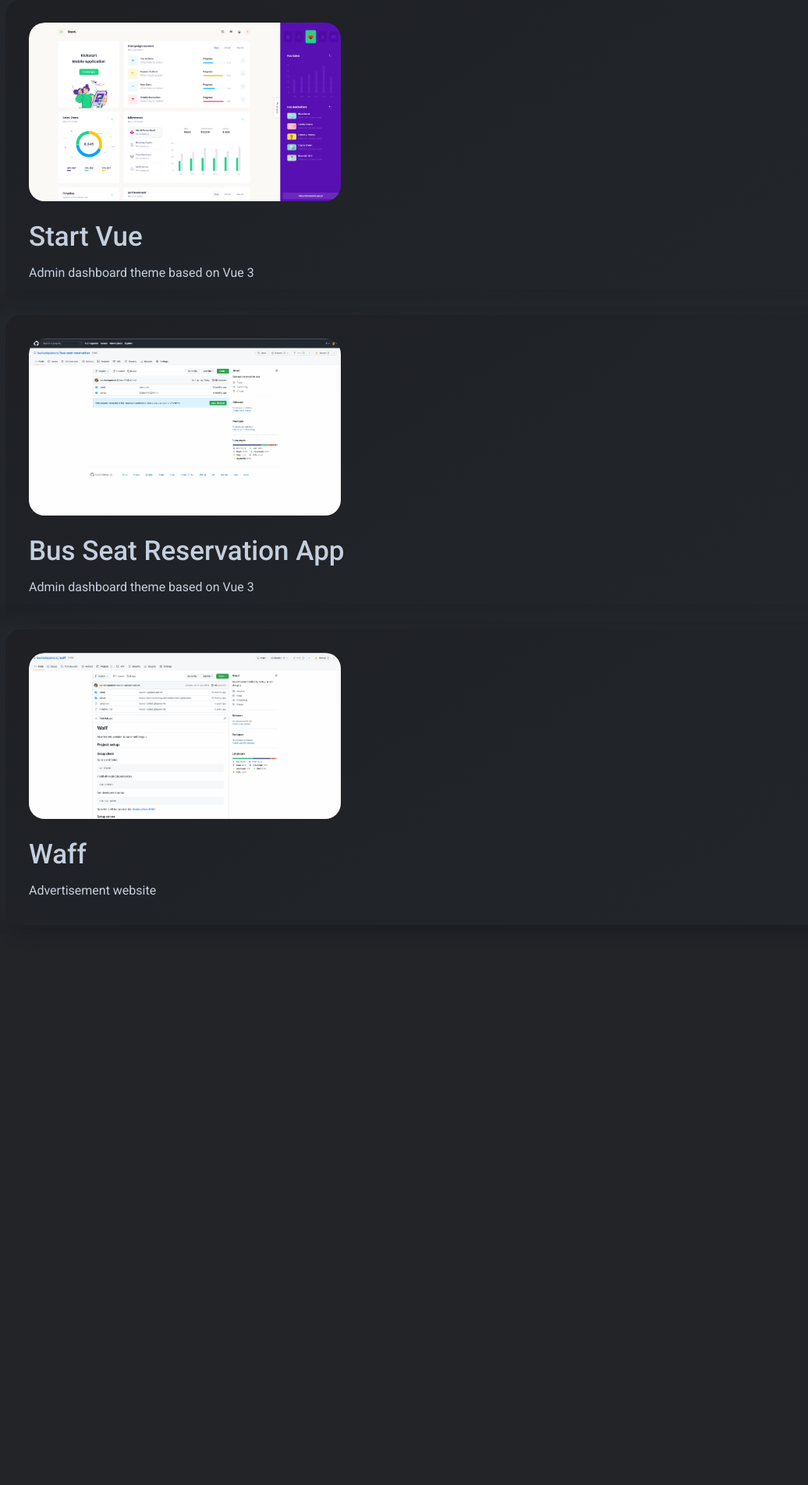
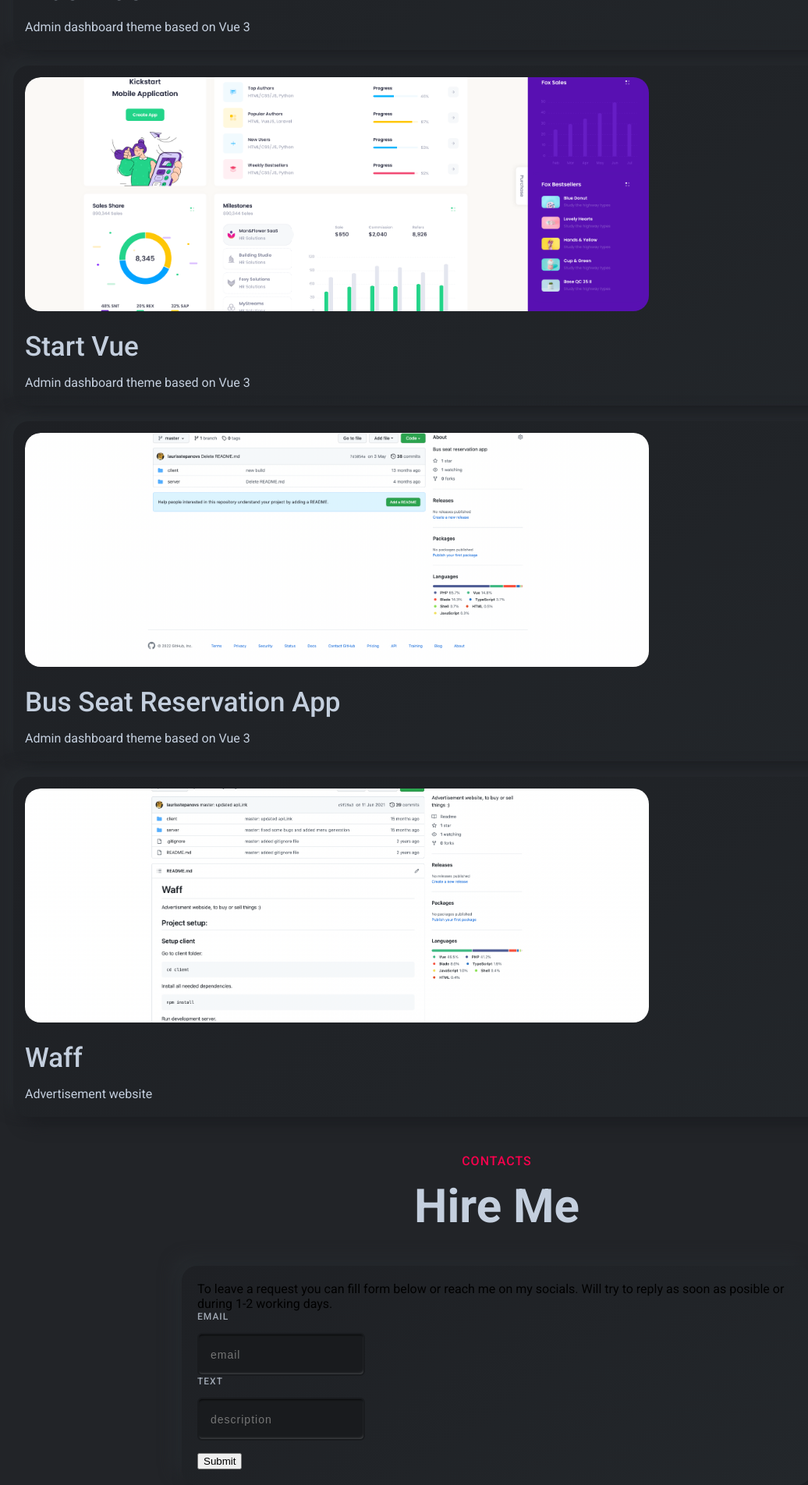
Before and after one commit to laurisstepanovs/laurisstepanovs.github.io, a PHP site: page / in a window 1280 px wide; the page is wider, and only the part inside the window is pictured. Shown: the part 2315-4219 px from the top of that part at 78% size, without its empty margins (3-1039 px from the left). Before the commit the page ends 3463 px from the top of that part, so only its background shows below. Run offline with PHP 8.4, Linux system fonts and the light colour scheme; some libraries are stand-ins or nearby versions.

Commit message:
feat: added hire me section

```diff
--- a/index.html
+++ b/index.html
@@ -1,4 +1,5 @@
 <html>
+
 <head>
     <title>Lauris Stepanovs Portfolio</title>
     <meta name="viewport" content="width=device-width, initial-scale=1">
@@ -6,8 +7,9 @@
     <link rel="stylesheet" href="https://fonts.googleapis.com/css?family=Roboto:300,400,500,600,700">
     <link rel="stylesheet" href="styles/index.css">
     <link rel="stylesheet" href="styles/portfolio.css">
-        <script src="https://kit.fontawesome.com/a736635edf.js" crossorigin="anonymous"></script>
+    <link rel="stylesheet" href="styles/hire-me.css">
 </head>
+
 <body>
     <div class="container">
         <!-- <a href="#" class="logo">RisDev</a> -->
@@ -19,21 +21,31 @@
                 <div class="info-wrapper">
                     <div class="inner">
                         <h1>Hi, I’m <span>Lauris Stepanovs</span>
-                                <br/>a full stack developer.</h1>
+                            <br />a full stack developer.
+                        </h1>
                         <div>
-                                    <p class="description">I am web developer at Keenthemes, mostly write code using Vue.js but I love to explore new technologies and concepts. I have 5+ years of experience in building small and large projects using different front-end and back-end frameworks, such as Vue, Laravel, React, Blazor, SpringBoot e.t.c.</p>
+                            <p class="description">I am core team developer at Keenthemes, mostly write code using
+                                Vue.js but
+                                I love to explore new technologies and concepts. I have 5+ years of experience in
+                                building small and large projects using different front-end and back-end frameworks,
+                                such as Vue, Laravel, React, Blazor, SpringBoot e.t.c.</p>
                         </div>
                     </div>
                     <div class="social-links">
                         <span class="title">find with me</span>
                         <ul class="social-link-items">
-                                <li class="github"><a href="https://github.com/laurisstepanovs"><i class="fa-brands fa-github"></i></a>
+                            <li class="github"><a href="https://github.com/laurisstepanovs"><i
+                                        class="fa-brands fa-github"></i></a>
                             </li>
-                                <li class="stackoverflow"><a href="https://stackoverflow.com/users/13267518/laurisstepanovs"><i class="fa-brands fa-stack-overflow"></i></a>
+                            <li class="stackoverflow"><a
+                                    href="https://stackoverflow.com/users/13267518/laurisstepanovs"><i
+                                        class="fa-brands fa-stack-overflow"></i></a>
                             </li>
-                                <li class="instagram"><a href="https://www.instagram.com/laurisstepanov/"><i class="fa-brands fa-instagram"></i></a>
+                            <li class="instagram"><a href="https://www.instagram.com/laurisstepanov/"><i
+                                        class="fa-brands fa-instagram"></i></a>
                             </li>
-                                <li class="linkedin"><a href="https://www.linkedin.com/in/laurisstepanovs/"><i class="fa-brands fa-linkedin-in"></i></a>
+                            <li class="linkedin"><a href="https://www.linkedin.com/in/laurisstepanovs/"><i
+                                        class="fa-brands fa-linkedin-in"></i></a>
                             </li>
                         </ul>
                     </div>
@@ -46,7 +58,7 @@
                 <h2 class="title">My Portfolio</h2>
             </div>
             <div class="portfolio-cards">
-                    <a href="https://preview.keenthemes.com/metronic8/vue/demo1/#/dashboard" class="cards">
+                <a href="https://preview.keenthemes.com/metronic8/vue/demo1/#/dashboard" class="card">
                     <div class="inner">
                         <div class="thumbnail">
                             <img src="media/metronic-vue.png" alt="">
@@ -57,10 +69,10 @@
                         </div>
                     </div>
                 </a>
-                    <a href="https://preview.keenthemes.com/good-react/dashboards/default" class="cards">
+                <a href="https://preview.keenthemes.com/good-react/dashboards/default" class="card">
                     <div class="inner">
                         <div class="thumbnail">
-                                <img src="./media/good-react.png" alt="">
+                            <img src="./media/good-react.png" alt="" />
                         </div>
                         <div class="content">
                             <h4 class="title">Good React</h4>
@@ -68,10 +80,10 @@
                         </div>
                     </div>
                 </a>
-                    <a href="https://preview.keenthemes.com/good-react/dashboards/default" class="cards">
+                <a href="https://preview.keenthemes.com/good-react/dashboards/default" class="card">
                     <div class="inner">
                         <div class="thumbnail">
-                                <img src="./media/rider-vue.png" alt="">
+                            <img src="./media/rider-vue.png" alt="" />
                         </div>
                         <div class="content">
                             <h4 class="title">Rider Vue</h4>
@@ -79,10 +91,10 @@
                         </div>
                     </div>
                 </a>
-                    <a href="https://preview.keenthemes.com/rider-vue-pro/#/dashboard" class="cards">
+                <a href="https://preview.keenthemes.com/rider-vue-pro/#/dashboard" class="card">
                     <div class="inner">
                         <div class="thumbnail">
-                                <img src="./media/start-vue.png" alt="">
+                            <img src="./media/start-vue.png" alt="" />
                         </div>
                         <div class="content">
                             <h4 class="title">Start Vue</h4>
@@ -90,10 +102,10 @@
                         </div>
                     </div>
                 </a>
-                    <a href="https://github.com/laurisstepanovs/bus-seat-reservation" class="cards">
+                <a href="https://github.com/laurisstepanovs/bus-seat-reservation" class="card">
                     <div class="inner">
                         <div class="thumbnail">
-                                <img src="./media/bus-seat-reservation.png" alt="">
+                            <img src="./media/bus-seat-reservation.png" alt="" />
                         </div>
                         <div class="content">
                             <h4 class="title">Bus Seat Reservation App</h4>
@@ -101,10 +113,10 @@
                         </div>
                     </div>
                 </a>
-                    <a href="https://github.com/laurisstepanovs/waff" class="cards">
+                <a href="https://github.com/laurisstepanovs/waff" class="card">
                     <div class="inner">
                         <div class="thumbnail">
-                                <img src="./media/waff.png" alt="">
+                            <img src="./media/waff.png" alt="" />
                         </div>
                         <div class="content">
                             <h4 class="title">Waff</h4>
@@ -114,10 +126,32 @@
                 </a>
             </div>
         </div>
+        <div id="hire-me">
+            <div class="section-title text-center">
+                <span class="subtitle">contacts</span>
+                <h2 class="title">Hire Me</h2>
+            </div>
+            <div class="hire-me-card">
+                To leave a request you can fill form below or reach me on my socials.
+
+                Will try to reply as soon as posible or during 1-2 working days.
+                <form>
+                    <label for="email">email</label>
+                    <input id="email" type="text" placeholder="email" />
+                    <label for="description">text</label>
+                    <input id="description" type="text" placeholder="description" />
+                </form>
+
+                <button onClick="sendMail()">Submit</button>
+            </div>
+        </div>
     </div>
 
     <!-- scripts -->
+    <script src="https://kit.fontawesome.com/a736635edf.js" crossorigin="anonymous"></script>
     <script src="./js/particles.js"></script>
     <script src="./js/app.js"></script>
+    <script src="./js/sent-email.js"></script>
 </body>
+
 </html>
--- /dev/null
+++ b/js/sent-email.js
@@ -0,0 +1,30 @@
+function sendMail() {
+    alert("Asdf");
+    const myHeaders = new Headers();
+    myHeaders.append("Content-Type", "application/json");
+    myHeaders.append("Access-Control-Allow-Origin", "*");
+    myHeaders.append('Authorization', "Basic afc584051fa3ede2bc7c772080781feb:00eb73ebdb30bc827f87cce66a3708d1");
+
+    const data = JSON.stringify({
+      "Messages": [{
+        "From": {"Email": "epix5@inbox.lv", "Name": "Epix"},
+        "To": [{"Email": "la.stepanovs@gmail.com", "Name": "Lauris"}],
+        "Subject": "Order",
+        "TextPart": "message"
+      }]
+    });
+
+    const requestOptions = {
+      method: 'POST',
+      mode: 'no-cors',
+      headers: myHeaders,
+      body: data,
+    };
+
+    fetch("https://api.mailjet.com/v3.1/send", requestOptions)
+      .then(response => response.text())
+      .then(result => console.log(result))
+      .catch(error => console.log('error', error));
+
+      alert();
+}
--- a/styles/hire-me.css
+++ b/styles/hire-me.css
@@ -0,0 +1,43 @@
+#hire-me {
+    margin-top: 50px;
+}
+
+.hire-me-card {
+    margin-right: auto;
+    margin-left: auto;
+    width: 60%;
+    padding: 10px;
+    text-align: left;
+    padding: 15px;
+    border-radius: 20px;
+    background: linear-gradient(145deg, #1e2024, #23272b);
+    box-shadow: 10px 10px 19px #1c1e22,
+    -10px -10px 19px #262a2e;
+    z-index: 1;
+    transition: 0.5s all ease-in-out;
+    padding: 20px;
+}
+
+label {
+    font-size: 12px;
+    color: #a0a8b3;
+    font-weight: 500;
+    letter-spacing: 1px;
+    text-transform: uppercase;
+    margin-bottom: 14px;
+    text-align: left;
+    display: block;
+}
+
+input {
+    background-color: #191b1e;
+    border-radius: 6px;
+    height: 55px;
+    transition: var(--transition);
+    border: 2px solid #191b1e;
+    padding: 0 15px;
+    font-size: 14px;
+    color: #c4cfde;
+    box-shadow: 1px 4px 2px -3px rgba(0, 0, 0, 0.7) inset, -1px -3px 3px -2px rgba(255, 255, 255, 0.2) inset;
+    letter-spacing: 1px;
+}
--- a/styles/index.css
+++ b/styles/index.css
@@ -180,7 +180,7 @@ ul li a {
         font-size: 35px;
     }
 
-    .cards {
+    .card {
         background-color: red;
         display: block;
         width: 100%;
--- a/styles/portfolio.css
+++ b/styles/portfolio.css
@@ -29,10 +29,10 @@
     margin-bottom: 40px;
 }
 
-.cards {
+.card {
     text-align: left;
     display: block;
-    padding: 30px;
+    padding: 15px;
     border-radius: 20px;
     background: linear-gradient(145deg, #1e2024, #23272b);
     box-shadow: 10px 10px 19px #1c1e22,
@@ -41,14 +41,14 @@
     z-index: 1;
     transition: 0.5s all ease-in-out;
     display: inline-block;
-    margin: 10px;
+    margin: 20px;
 }
 
-.cards:hover {
+.card:hover {
     background: linear-gradient(145deg, #1e2024, #1a1a1a);
 }
 
-.cards h4 {
+.card h4 {
     font-weight: 500;
     font-size: 35px;
     line-height: 32px;
@@ -57,19 +57,19 @@
     color: #c4cfde;
 }
 
-.cards p {
+.card p {
     font-size: 16px;
     line-height: 28px;
     color: #c4cfde;
     margin-bottom: 0px;
 }
 
-.cards .thumbnail {
+.card .thumbnail {
     overflow: hidden;
     border-radius: 20px;
 }
 
-.cards .thumbnail img {
+.card .thumbnail img {
     max-width: 400px;
     max-height: 300px;
     width: 400px;
@@ -80,16 +80,16 @@
     transition: 0.4s;
 }
 
-.cards:hover .thumbnail img {
+.card:hover .thumbnail img {
     transform: scale(1.1);
 }
 
-.portfolio-cards {
+.portfolio-card {
     display: gird;
 }
 
 @media only screen and (min-device-width : 768px) and (max-device-width : 1024px) {
-    .cards {
+    .card {
         background-color: red;
         display: block;
         width: 100%;
```
Lines whose indentation alone changed are shown as unchanged.
